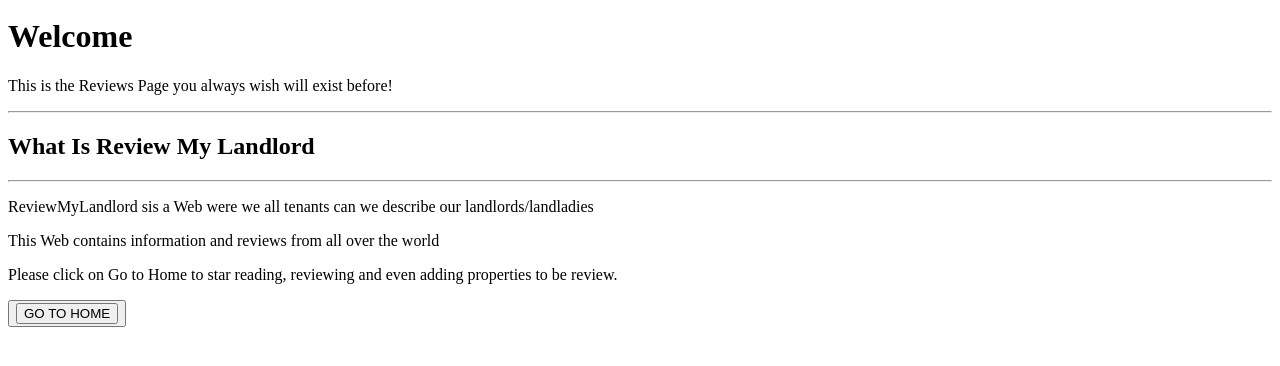
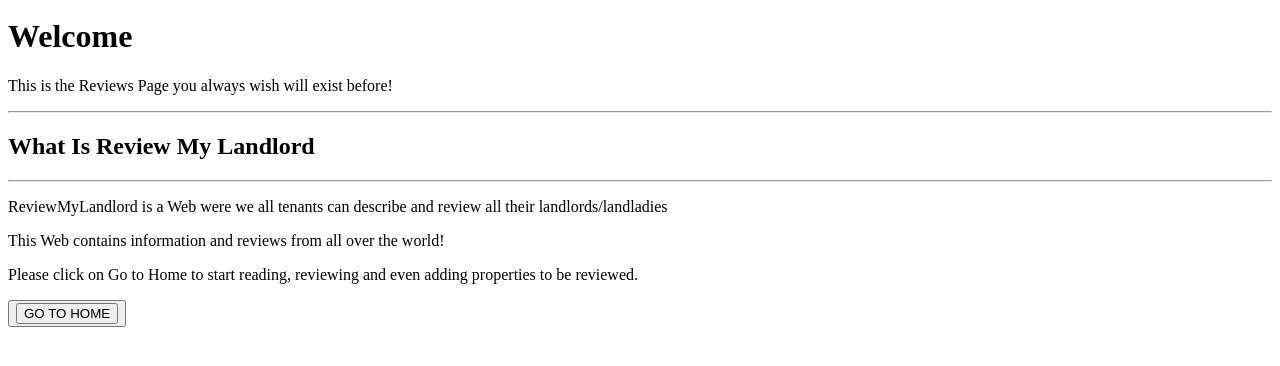
Before and after one commit to kiranleu/kira-properties-app, a Django app: page / in a window 1280 px wide. Shown: the part 167-533 px from the top of the page. Run offline with Django 3.2, Linux system fonts and the light colour scheme.

Commit message:
Corrected typo

```diff
--- a/rentedproperties/templates/rentedproperties/homepage.html
+++ b/rentedproperties/templates/rentedproperties/homepage.html
@@ -22,9 +22,9 @@
         <hr>
         <h2> What Is Review My Landlord</h2>
         <hr>
-        <p> ReviewMyLandlord sis a Web were we all tenants can we describe our landlords/landladies</p>
-        <p>This Web contains information and reviews from all over the world</p>
-        <p> Please click on Go to Home to star reading, reviewing and even adding properties to be review.</p>
+        <p> ReviewMyLandlord is a Web were we all tenants can  describe and review all their  landlords/landladies</p>
+        <p>This Web contains information and reviews from all over the world!</p>
+        <p> Please click on Go to Home to start reading, reviewing and even adding properties to be reviewed.</p>
 
     </div>
 
```
